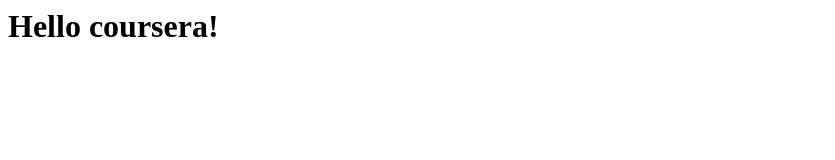
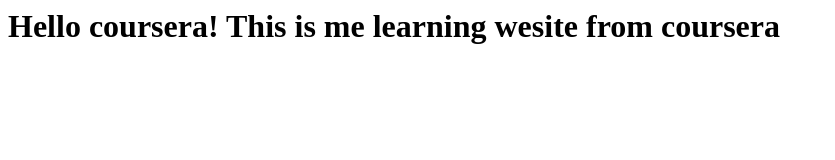
Before and after one commit to KaushikBorah/Coursera-test, a plain HTML site: page site/site.html in a window 1280 px wide. Shown: the whole page, without its empty margins (0-835 px from the left). Drawn offline with Linux system fonts and the light colour scheme.

Commit message:
Some addition to h1 header

```diff
--- a/site/site.html
+++ b/site/site.html
@@ -4,6 +4,6 @@
 		<title>First Site</title>
 	</head>
 	<body>
-		<h1>Hello coursera!</h1>
+		<h1>Hello coursera! This is me learning wesite from coursera</h1>
 	</body>
 </html>
```
